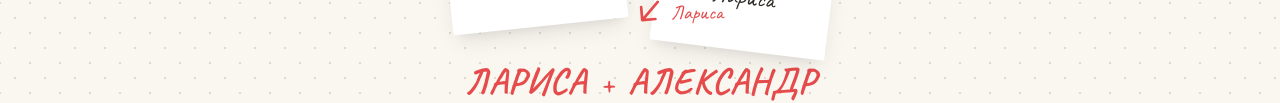
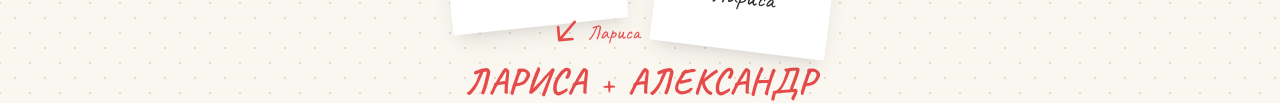
Before and after one commit to sonneth1/wedding-invite, a plain HTML site: page index.html in a window 1280 px wide. Shown: the part 327-430 px from the top of the page. Drawn offline with nearby package versions, Linux system fonts and the light colour scheme.

Commit message:
Update index.html

```diff
--- a/index.html
+++ b/index.html
@@ -122,7 +122,7 @@
                 </div>
 
                 <!-- Стрелочка и подпись к Ларисе -->
-                <div class="absolute bottom-[-30px] right-[30%] z-20 text-wedding-primary font-hand text-xl">
+                <div class="absolute bottom-[-50px] right-[50%] z-20 text-wedding-primary font-hand text-xl">
                     <svg class="w-8 h-8 inline-block transform rotate-[130deg] -mt-2" fill="none" stroke="currentColor" viewBox="0 0 24 24"><path stroke-linecap="round" stroke-linejoin="round" stroke-width="2" d="M14 5l7 7m0 0l-7 7m7-7H3"></path></svg>
                     <span>Лариса</span>
                 </div>
```
